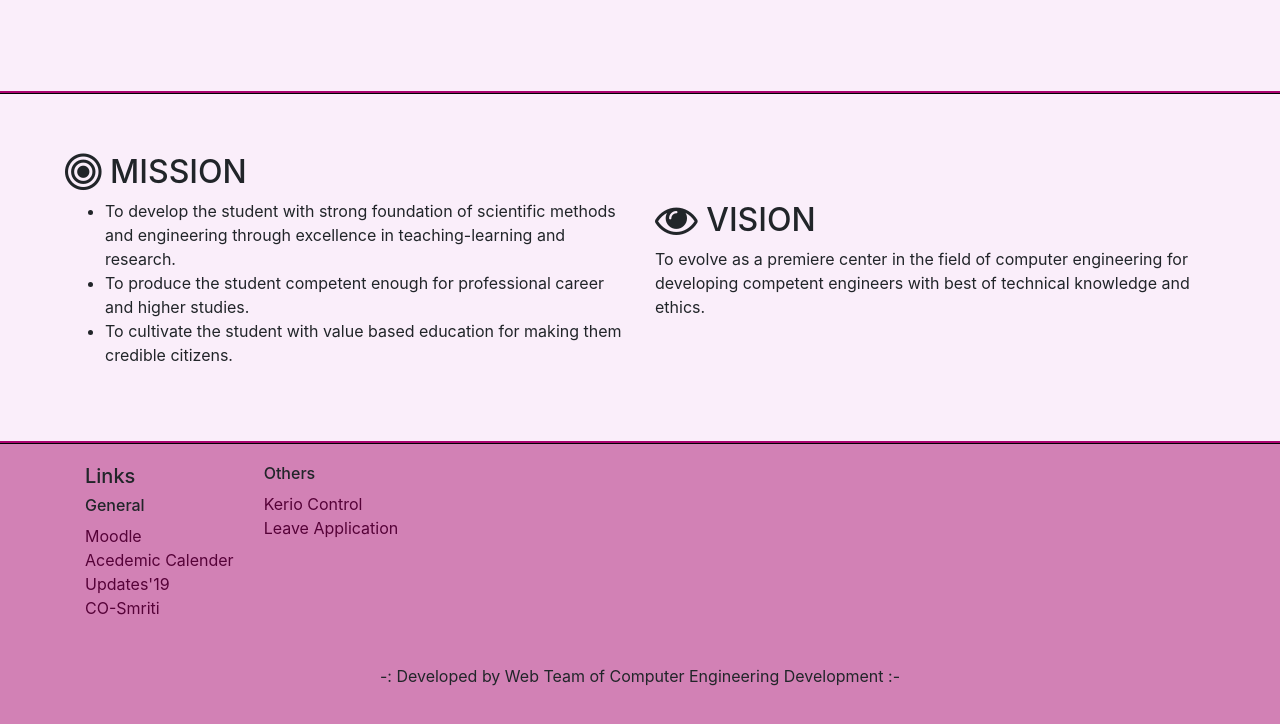
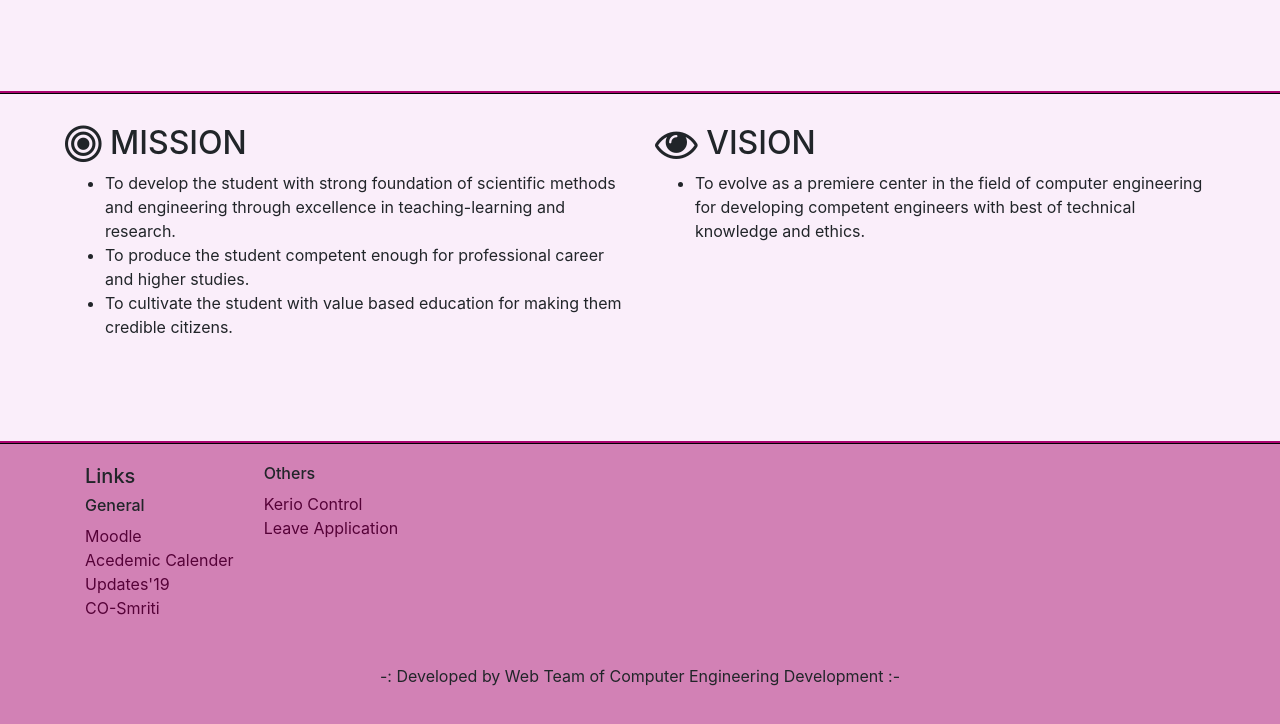
Before and after one commit to nikhilmaguwala/College-Intra, a website: page index.html in a window 1280 px wide. Shown: the part 1905-2629 px from the top of the page. Drawn offline with nearby package versions, Linux system fonts and the light colour scheme.

Commit message:
Final Commit

```diff
--- a/index.html
+++ b/index.html
@@ -107,7 +107,7 @@
             </div>
         </div>
 
-        <div class="row row-content align-items-center">
+        <div class="row row-content">
             <div class="col-12 col-sm-4 col-md-6 order-sm-first">
                 <h2><span class="fa fa-bullseye fa-lg"></span> MISSION</h2>
                 <ul>
@@ -118,7 +118,7 @@
             </div>
             <div class="col col-sm oreder-sm-last col-md">
                 <h2><span class="fa fa-eye fa-lg"></span> VISION</h2>
-                <p>To evolve as a premiere center in the field of computer engineering for developing competent engineers with best of technical knowledge and ethics.</p>
+                <ul><li>To evolve as a premiere center in the field of computer engineering for developing competent engineers with best of technical knowledge and ethics.</li></ul>
             </div>
         </div>
 
```
